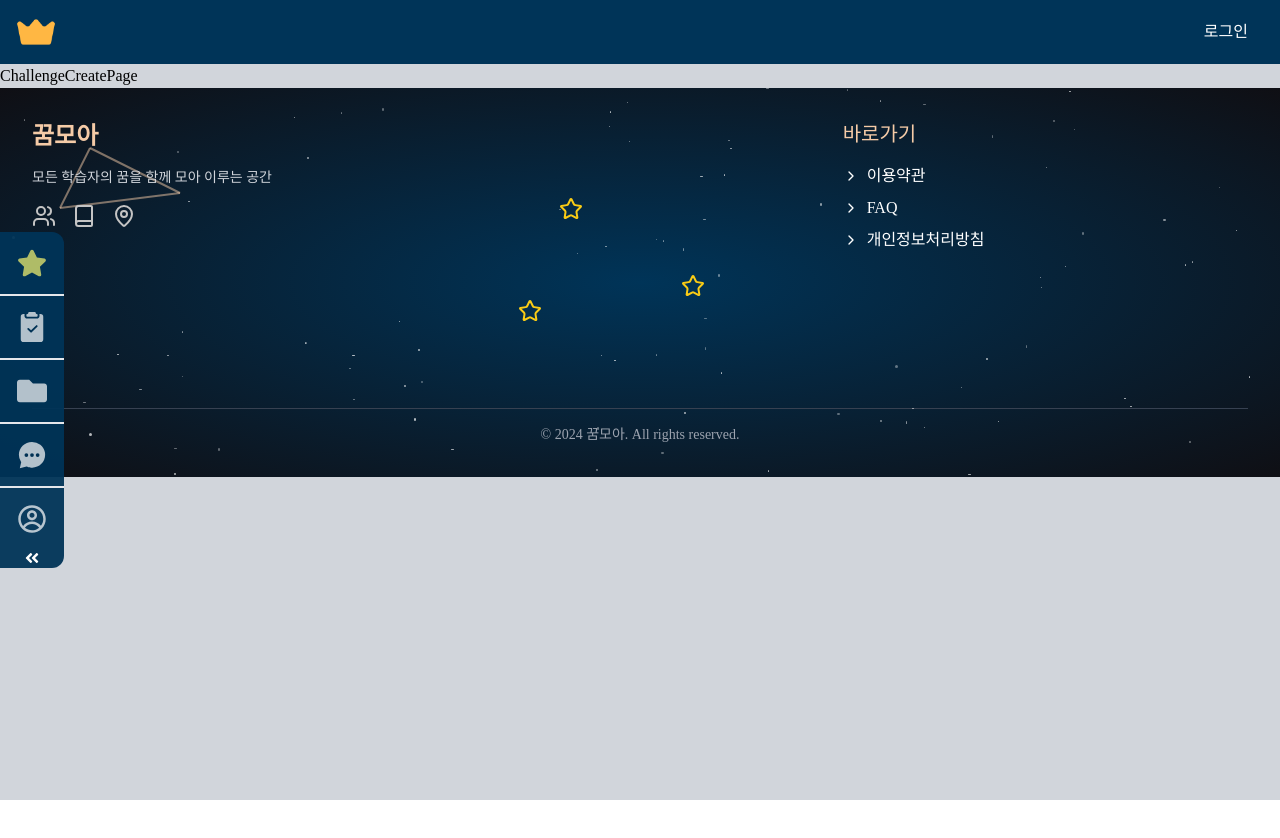
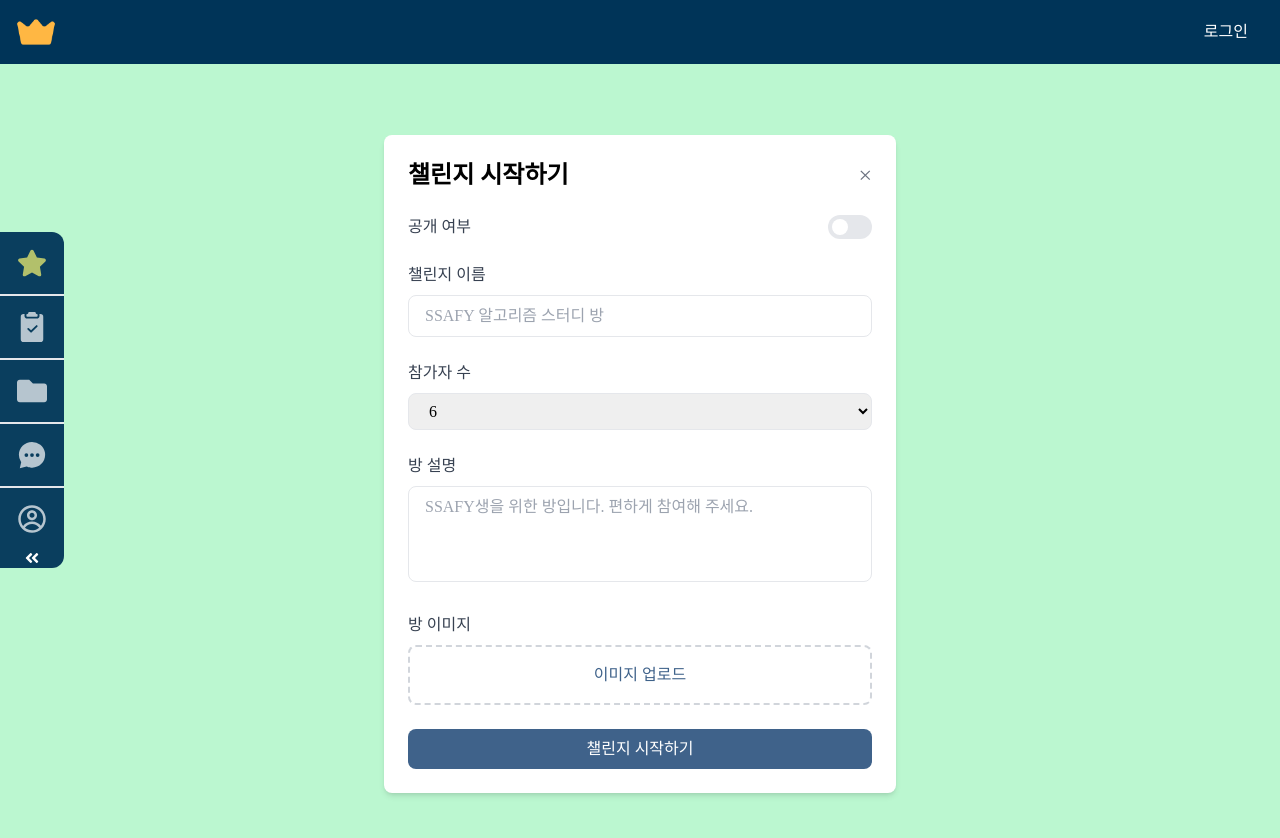
Before and after one commit to namgi2386/DreamMoA, a React (Vite) app: page /challenge/create in a window 1280 px wide. Shown: the top 838 px of the page. Before the commit the page ends 800 px from the top, so only its background shows below. Built offline with nearby package versions, Linux system fonts and the light colour scheme; a web font is replaced by a local one.

Commit message:
Feat: 챌린지 생성페이지 컴포넌트 구성

```diff
--- a/src/App.jsx
+++ b/src/App.jsx
@@ -10,7 +10,7 @@ import SideNavbar from "./components/common/SideNavbar";
 
 export default function App() {
   const location = useLocation();
-  const hideFooterPaths = ["/join", "/login"];
+  const hideFooterPaths = ["/join", "/login","/documents","/challenge/create"];
   const hideSideNavbarPaths = ["/join", "/login","/documents"];
   const hideHeaderPaths = ["/login","/documents"];
 
--- /dev/null
+++ b/src/components/test/ChallengeCreateForm.jsx
@@ -0,0 +1,177 @@
+// src/components/challenge/ChallengeCreateForm.jsx
+import { useState } from 'react';
+import { motion } from 'framer-motion';
+
+export default function ChallengeCreateForm() {
+  // Form 상태 관리
+  const [formData, setFormData] = useState({
+    title: '',
+    maxParticipants: 6,
+    description: '',
+    image: null,
+    imagePreview: null,
+    isPublic: false
+  });
+
+  // 입력 핸들러
+  const handleInputChange = (e) => {
+    const { name, value } = e.target;
+    setFormData(prev => ({
+      ...prev,
+      [name]: value
+    }));
+  };
+
+  // 이미지 업로드 핸들러
+  const handleImageUpload = (e) => {
+    const file = e.target.files[0];
+    if (file) {
+      setFormData(prev => ({
+        ...prev,
+        image: file,
+        imagePreview: URL.createObjectURL(file)
+      }));
+    }
+  };
+
+  // 공개 여부 토글 핸들러
+  const handlePublicToggle = () => {
+    setFormData(prev => ({
+      ...prev,
+      isPublic: !prev.isPublic
+    }));
+  };
+
+  // 폼 제출 핸들러
+  const handleSubmit = (e) => {
+    e.preventDefault();
+    // API 호출 로직 추가
+    console.log('Form submitted:', formData);
+  };
+  const exitButton = () => {
+    console.log('종료');
+  };
+
+  return (
+    <>
+      <motion.div
+        initial={{ opacity: 0, y: 20 }}
+        animate={{ opacity: 1, y: 0 }}
+        className="w-full max-w-lg mx-auto bg-white rounded-lg shadow-md p-6"
+      >
+        <div className="flex justify-between items-center mb-6">
+          <h2 className="text-2xl font-semibold cursor-default">챌린지 시작하기</h2>
+          <button className="text-gray-500 hover:text-gray-700"
+            onClick={exitButton}>
+            <span className="text-2xl">&times;</span>
+          </button>
+        </div>
+
+        <form onSubmit={handleSubmit} className="space-y-6">
+          {/* 공개 여부 토글 */}
+          <div className="flex justify-between items-center">
+            <span className="text-gray-700 cursor-default">공개 여부</span>
+            <button
+              type="button"
+              onClick={handlePublicToggle}
+              className={`relative inline-flex h-6 w-11 items-center rounded-full transition-colors focus:outline-none
+                ${formData.isPublic ? 'bg-my-blue-2' : 'bg-gray-200'}`}
+            >
+              <span
+                className={`inline-block h-4 w-4 transform rounded-full bg-white transition-transform
+                  ${formData.isPublic ? 'translate-x-6' : 'translate-x-1'}`}
+              />
+            </button>
+          </div>
+
+          {/* 챌린지 이름 입력 */}
+          <div>
+            <label className="block text-gray-700 mb-2">챌린지 이름</label>
+            <input
+              type="text"
+              name="title"
+              value={formData.title}
+              onChange={handleInputChange}
+              placeholder="SSAFY 알고리즘 스터디 방"
+              className="w-full px-4 py-2 border rounded-lg focus:outline-none focus:border-my-blue-4"
+            />
+          </div>
+
+          {/* 참가자 수 선택 */}
+          <div>
+            <label className="block text-gray-700 mb-2">참가자 수</label>
+            <select
+              name="maxParticipants"
+              value={formData.maxParticipants}
+              onChange={handleInputChange}
+              className="w-full px-4 py-2 border rounded-lg focus:outline-none focus:border-my-blue-4 cursor-pointer"
+            >
+              {[2, 3, 4, 5, 6].map(num => (
+                <option key={num} value={num}>{num}</option>
+              ))}
+            </select>
+          </div>
+
+          {/* 방 설명 입력 */}
+          <div>
+            <label className="block text-gray-700 mb-2">방 설명</label>
+            <textarea
+              name="description"
+              value={formData.description}
+              onChange={handleInputChange}
+              placeholder="SSAFY생을 위한 방입니다. 편하게 참여해 주세요."
+              className="w-full px-4 py-2 border rounded-lg focus:outline-none focus:border-my-blue-4 h-24 resize-none"
+            />
+          </div>
+
+          {/* 이미지 업로드 */}
+          <div>
+            <label className="block text-gray-700 mb-2">방 이미지</label>
+            <div className="border-2 border-dashed border-gray-300 rounded-lg p-4 text-center">
+              {formData.imagePreview ? (
+                <div className="relative">
+                  <img
+                    src={formData.imagePreview}
+                    alt="Preview"
+                    className="max-h-48 mx-auto"
+                  />
+                  <button
+                    type="button"
+                    onClick={() => setFormData(prev => ({ ...prev, image: null, imagePreview: null }))}
+                    className="absolute top-2 right-2 bg-red-500 text-white rounded-full w-6 h-6"
+                  >
+                    &times;
+                  </button>
+                </div>
+              ) : (
+                <div className="space-y-2">
+                  <input
+                    type="file"
+                    accept="image/*"
+                    onChange={handleImageUpload}
+                    className="hidden"
+                    id="image-upload"
+                  />
+                  <label
+                    htmlFor="image-upload"
+                    className="cursor-pointer text-my-blue-2 hover:text-hmy-blue-2"
+                  >
+                    이미지 업로드
+                  </label>
+                </div>
+              )}
+            </div>
+          </div>
+
+          {/* 제출 버튼 */}
+          <button
+            type="submit"
+            className="w-full bg-my-blue-2 text-white py-2 rounded-lg hover:bg-hmy-blue-2 transition-colors"
+          >
+            챌린지 시작하기
+          </button>
+        </form>
+      </motion.div>
+    </>
+  );
+};
--- a/src/pages/Challenge/ChallengeCreatePage.jsx
+++ b/src/pages/Challenge/ChallengeCreatePage.jsx
@@ -1,5 +1,11 @@
+import ChallengeCreateForm from "../../components/test/ChallengeCreateForm";
+
 export default function ChallengeCreatePage() {
   return (
-    <div>ChallengeCreatePage</div>
+    <>
+      <div className="min-h-screen w-full bg-green-200 flex items-center justify-center">
+        <ChallengeCreateForm/>
+      </div>
+    </>
   );
 }
--- a/src/pages/User/DocumentsPage.jsx
+++ b/src/pages/User/DocumentsPage.jsx
@@ -1,13 +1,23 @@
 import SideChatbar from "../../components/challenge/run/SideChatbar";
 import EndButton from "../../components/challenge/finish/EndButton";
+import { Link } from "react-router-dom";
+import testlogo from "../../assets/logo/testlogo.png";
 
 export default function DocumentsPage() {
   return (
     <>
+      <div className="fixed top-0 left-0 right-0 z-10 p-4 flex justify-start">
+        <Link to="/">
+          <img src={testlogo} alt="로고" className="h-10 w-auto" />
+        </Link>
+        <Link to="/challenge/create">
+          <img src={testlogo} alt="챌린지 만들기" className="h-10 w-auto" />
+        </Link>
+      </div>
       <EndButton/>
       <SideChatbar/>
-      <div className="min-h-screen w-full bg-gray-800 flex items-center justify-center">
-        <div className="text-2xl font-bold">DocumentsPage</div>
+      <div className="min-h-screen w-full bg-gray-200 flex items-center justify-center">
+        <p>documents</p>
       </div>
     </>
   );
--- a/src/services/api/axios.js
+++ b/src/services/api/axios.js
@@ -46,7 +46,6 @@ api.interceptors.request.use(
     return Promise.reject(error);
   }
 );
-export default api;
 // 요청 인터셉터 - 모든 요청에 AccessToken 포함
 // api.interceptors.request.use(
 //   (config) => {
@@ -68,7 +67,7 @@ export default api;
 //     return Promise.reject(error);
 //   }
 // );
-
+export default api;
 // export default api;
 
 // 응답 인터셉터 - 토큰 만료 처리
```
